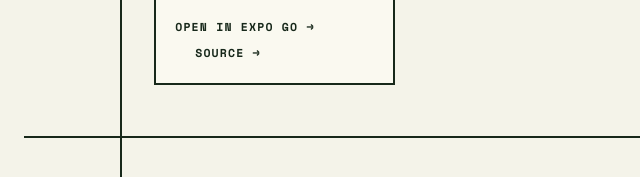
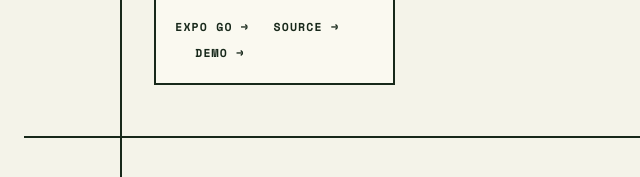
Before and after one commit to atinm12/atinm12.github.io, a plain HTML site: page index.html in a window 1280 px wide. Shown: the part 2732-2909 px from the top of the page, 0-640 px from the left. Drawn offline with nearby package versions, Linux system fonts and the light colour scheme.

Commit message:
Add demo video link to Idea Storer card
Co-Authored-By: Claude Opus 5.5 <noreply@anthropic.com>

```diff
--- a/index.html
+++ b/index.html
@@ -267,8 +267,9 @@
             <h3 class="proj-title">Idea Storer</h3>
             <div class="proj-tags"><span>Mobile</span><span>React Native</span><span>Expo</span></div>
             <p class="proj-desc">An iPhone app for saving ideas the second you have them and sorting them by topic. Built with Expo Router and TypeScript, with custom topics and on-device storage so nothing gets lost.</p>
-            <a class="proj-link" href="https://expo.dev/accounts/atinm12/projects/idea-storer/updates/52331b03-d4d4-4a59-9991-35e18545fffc" target="_blank" rel="noopener">Open in Expo Go &rarr;</a>
+            <a class="proj-link" href="https://expo.dev/accounts/atinm12/projects/idea-storer/updates/52331b03-d4d4-4a59-9991-35e18545fffc" target="_blank" rel="noopener">Expo Go &rarr;</a>
             <a class="proj-link" href="https://github.com/atinm12/idea-storer" target="_blank" rel="noopener">Source &rarr;</a>
+            <a class="proj-link" href="https://drive.google.com/file/d/1vwiblQi5k4Yi-UeUAIdtRb0nlhlV0IHK/view?usp=sharing" target="_blank" rel="noopener">Demo &rarr;</a>
           </article>
 
         </div>
```
